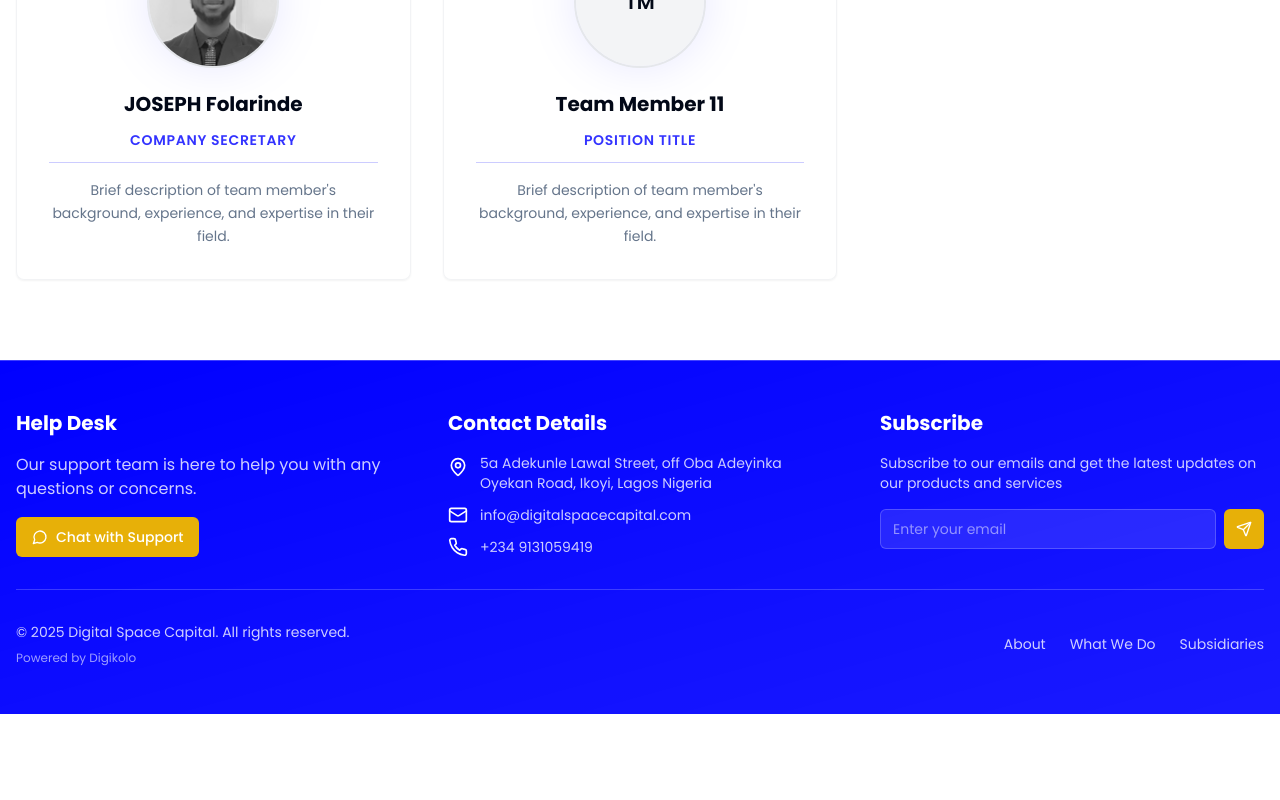
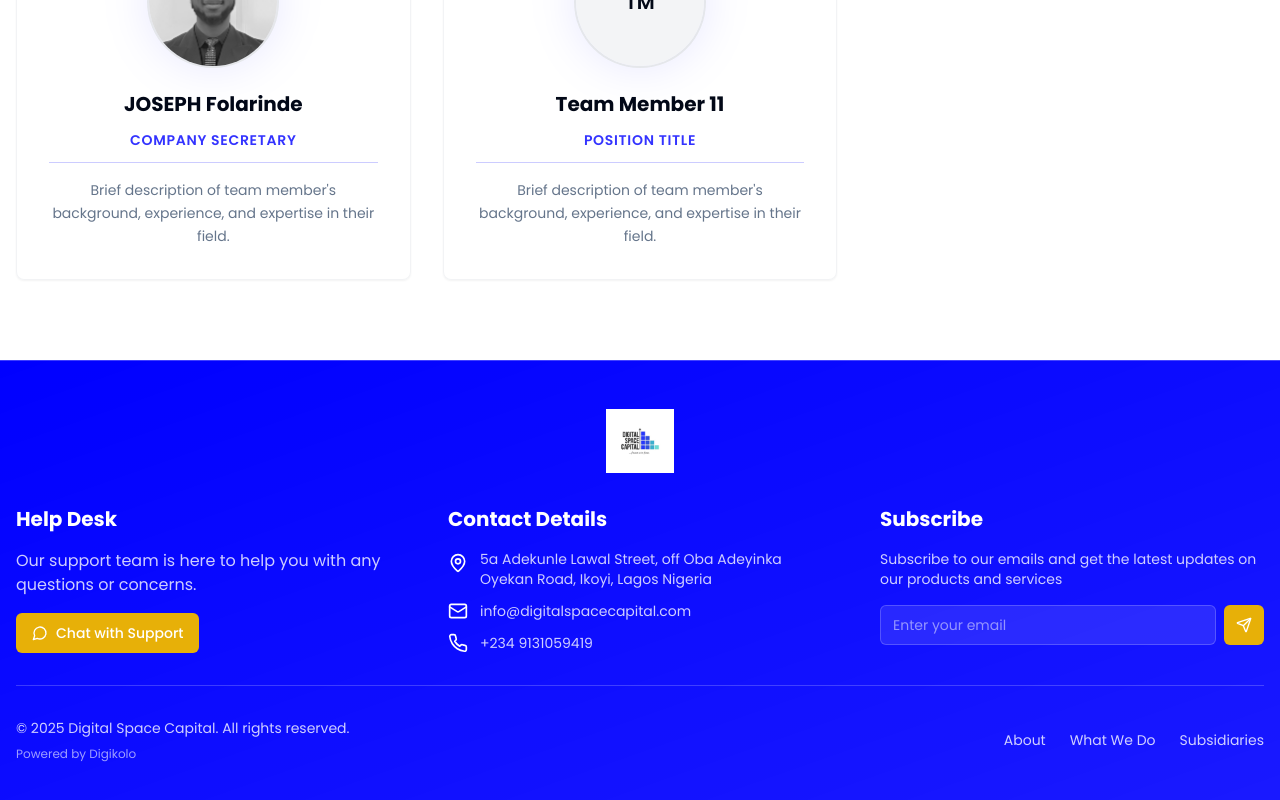
Before and after one commit to solomontiny/digitalspacecapital, a React (Vite) app: page /team in a window 1280 px wide. Shown: the part 2121-2921 px from the top of the page. Before the commit the page ends 2835 px from the top, so only its background shows below. Built offline with nearby package versions, Linux system fonts and the light colour scheme; the HTML template or start-up script is replaced by a standard one.

Commit message:
Add company logo to footer

```diff
--- a/src/components/Footer.tsx
+++ b/src/components/Footer.tsx
@@ -3,6 +3,7 @@ import { MapPin, Mail, Phone, Send, MessageCircle } from "lucide-react";
 import { Button } from "@/components/ui/button";
 import { Input } from "@/components/ui/input";
 import { useToast } from "@/hooks/use-toast";
+import logo from "@/assets/digital-space-capital-logo.png";
 
 // Declare Zoho types
 declare global {
@@ -50,6 +51,15 @@ const Footer = () => {
   return (
     <footer className="bg-gradient-to-br from-primary via-primary/95 to-primary/90 border-t border-primary-foreground/20">
       <div className="container mx-auto px-4 py-12">
+        {/* Logo Section */}
+        <div className="flex justify-center mb-8">
+          <img
+            src={logo}
+            alt="Digital Space Capital Group Logo"
+            className="h-16 w-auto"
+          />
+        </div>
+
         <div className="grid grid-cols-1 md:grid-cols-2 lg:grid-cols-3 gap-12 mb-8">
           {/* Help Desk Section */}
           <div className="space-y-4">
```
